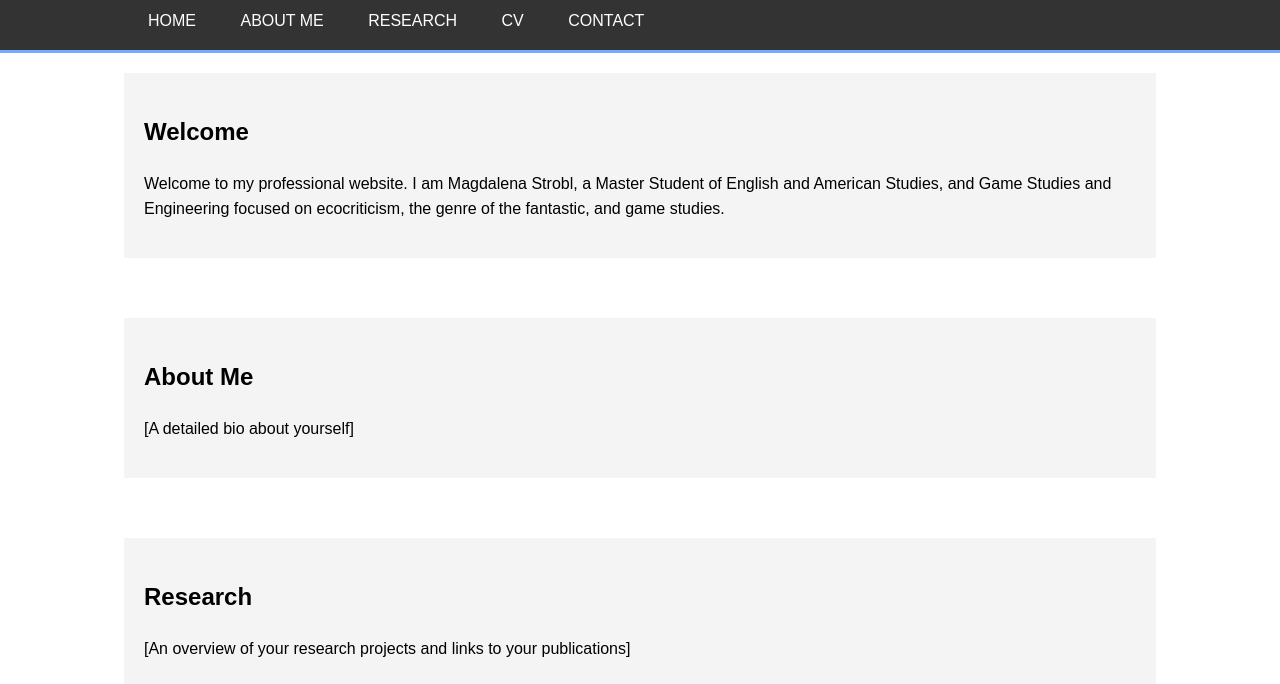
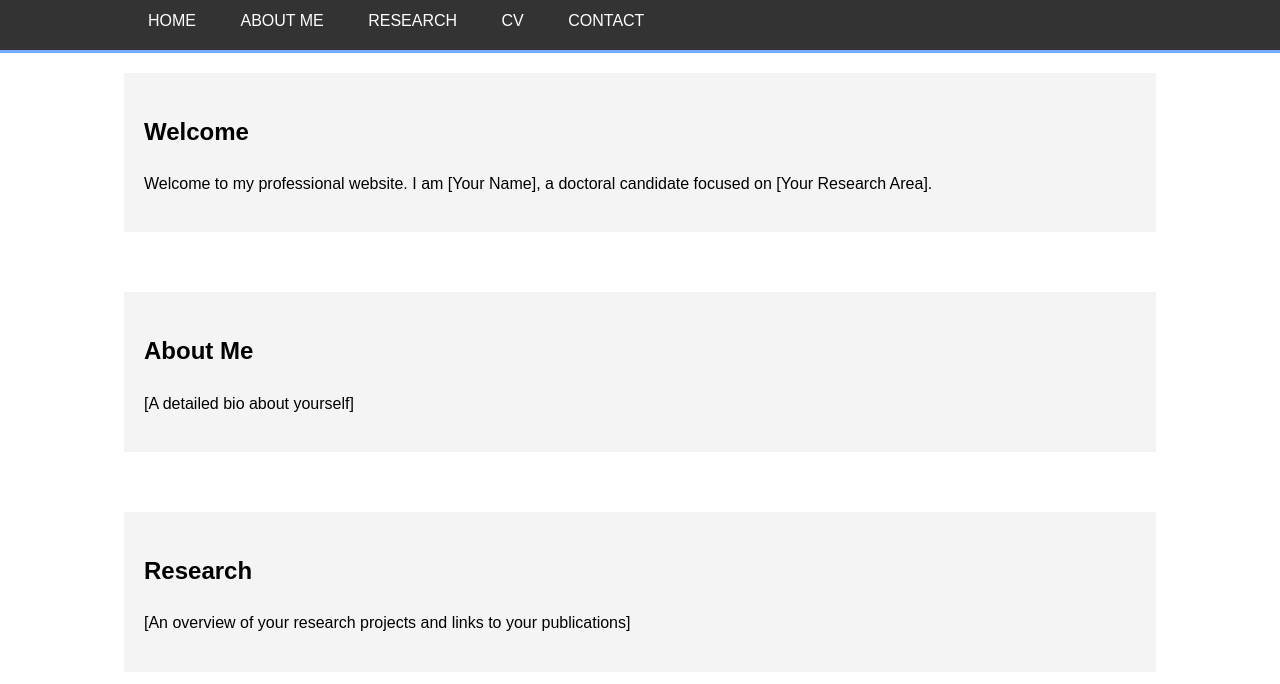
Before and after one commit to Shiining54/Shiining54.github.io, a plain HTML site: page index.html in a window 1280 px wide. Shown: the part 116-800 px from the top of the page. Drawn offline with Linux system fonts and the light colour scheme.

Commit message:
Update index.html

```diff
--- a/index.html
+++ b/index.html
@@ -73,7 +73,7 @@
     <section id="home" class="content">
         <div class="container main-content">
             <h2>Welcome</h2>
-            <p>Welcome to my professional website. I am Magdalena Strobl, a Master Student of English and American Studies, and Game Studies and Engineering focused on ecocriticism, the genre of the fantastic, and game studies.</p>
+            <p>Welcome to my professional website. I am [Your Name], a doctoral candidate focused on [Your Research Area].</p>
         </div>
     </section>
 
```
